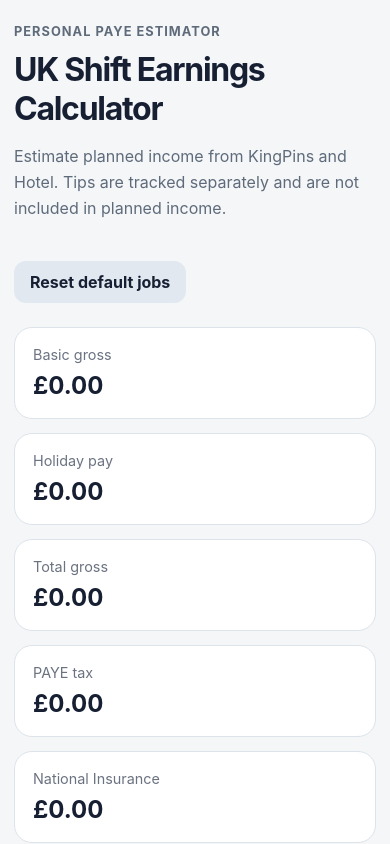
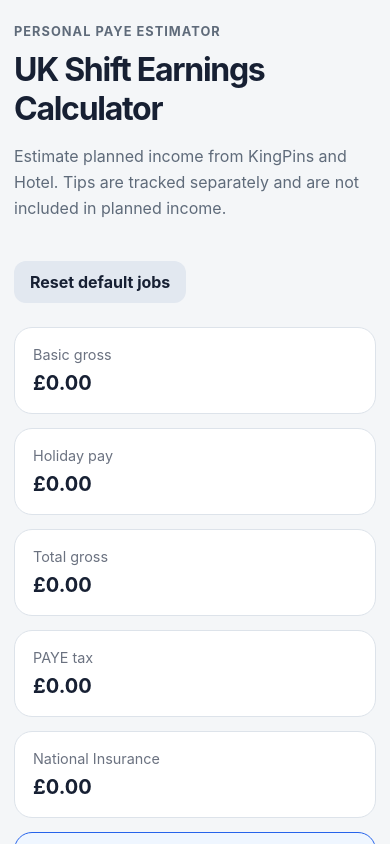
Before and after one commit to S-276/shift-earnings, a React (Vite) app: page / in a window 390 px wide. Shown: the top 844 px of the page. Built offline with nearby package versions, Linux system fonts and the light colour scheme.

Commit message:
Update CSS styles for layout and responsiveness

```diff
--- a/src/styles.css
+++ b/src/styles.css
@@ -1,5 +1,6 @@
 :root {
-  font-family: Inter, system-ui, -apple-system, BlinkMacSystemFont, "Segoe UI", sans-serif;
+  font-family: Inter, system-ui, -apple-system, BlinkMacSystemFont, "Segoe UI",
+    sans-serif;
   color: #172033;
   background: #f4f6f8;
 }
@@ -19,7 +20,7 @@ select {
 }
 
 .app {
-  max-width: 1100px;
+  max-width: 1120px;
   margin: 0 auto;
   padding: 32px 20px 60px;
 }
@@ -39,7 +40,7 @@ select {
 }
 
 .hero p {
-  max-width: 680px;
+  max-width: 720px;
   color: #5f6b7a;
   line-height: 1.6;
 }
@@ -69,7 +70,7 @@ select {
 
 .summary {
   display: grid;
-  grid-template-columns: repeat(4, 1fr);
+  grid-template-columns: repeat(6, 1fr);
   gap: 14px;
   margin-bottom: 20px;
 }
@@ -89,7 +90,7 @@ select {
 }
 
 .summary-card strong {
-  font-size: 1.5rem;
+  font-size: 1.25rem;
 }
 
 .summary-card.highlight {
@@ -187,6 +188,10 @@ select:focus {
   border-top: 1px solid #e5e7eb;
 }
 
+.results-grid.six-results {
+  grid-template-columns: repeat(6, 1fr);
+}
+
 .results-grid div {
   background: #f8fafc;
   border-radius: 14px;
@@ -201,7 +206,7 @@ select:focus {
 }
 
 .results-grid strong {
-  font-size: 1.1rem;
+  font-size: 1.05rem;
 }
 
 .tips-line {
@@ -215,6 +220,16 @@ select:focus {
   padding-top: 20px;
 }
 
+@media (max-width: 980px) {
+  .summary {
+    grid-template-columns: repeat(3, 1fr);
+  }
+
+  .results-grid.six-results {
+    grid-template-columns: repeat(3, 1fr);
+  }
+}
+
 @media (max-width: 760px) {
   .app {
     padding: 22px 14px 40px;
@@ -226,7 +241,8 @@ select:focus {
 
   .summary,
   .form-grid,
-  .results-grid {
+  .results-grid,
+  .results-grid.six-results {
     grid-template-columns: 1fr;
   }
 
```
